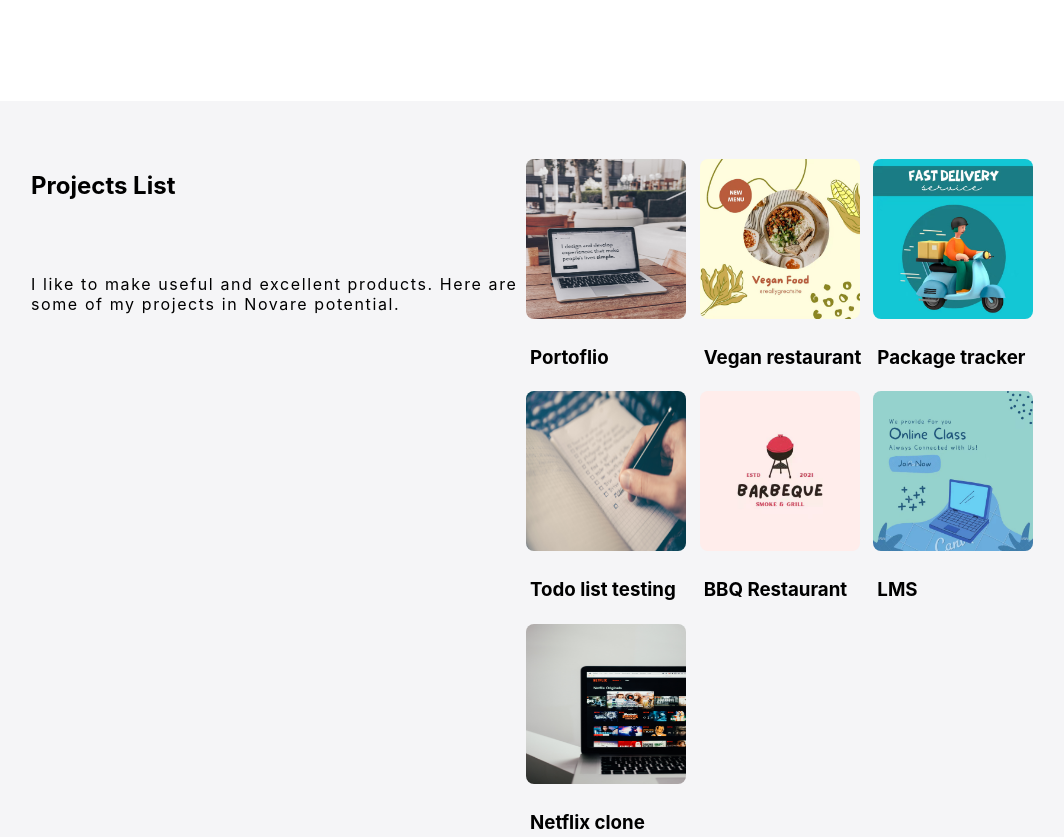
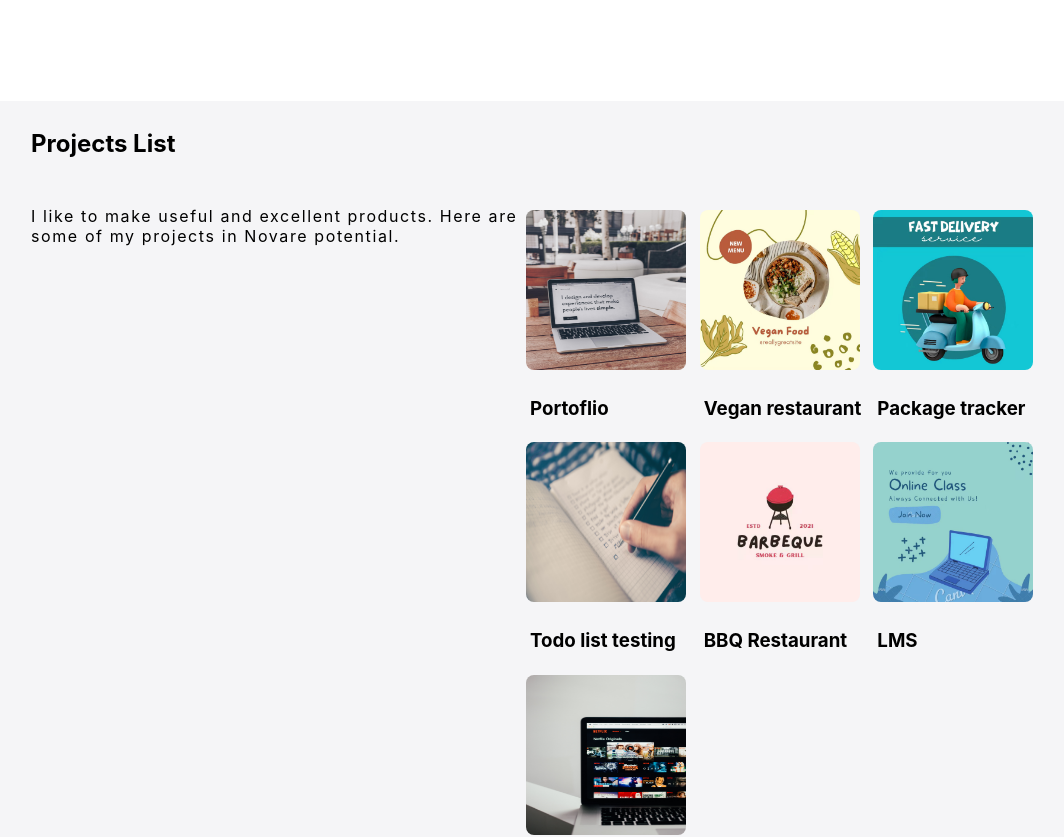
Before and after one commit to liuhaiwei-2021/portfolio-react, a React (Create React App) app: page / in a window 1280 px wide. Shown: the part 1503-2340 px from the top of the page, without its empty margins (97-1161 px from the left). Built offline with nearby package versions, Linux system fonts and the light colour scheme.

Commit message:
project css refactor

```diff
--- a/src/components/CardProject.jsx
+++ b/src/components/CardProject.jsx
@@ -6,7 +6,7 @@ import ModalForm from "./ModalForm";
 import { useModal } from "../state/ModalContext";
 import "../styles/CardProject.css";
 
-function CardProject({ item }) {
+export default function CardProject({ item }) {
 	const { setModal } = useModal();
 	const { imageURL, title, isOpen } = item;
 
@@ -39,5 +39,3 @@ function CardProject({ item }) {
 		</div>
 	);
 }
-
-export default CardProject;
--- a/src/components/Projects.jsx
+++ b/src/components/Projects.jsx
@@ -3,15 +3,16 @@ import CardProject from "./CardProject";
 import projects from "../data/projects.json";
 import "../styles/Projects.css";
 
-function Projects() {
+export default function Projects() {
+	const projectCards = projects.map((item, index) => <CardProject key={index} item={item} />);
+
 	return (
 		<section className="bg-dark" id="projects">
+			<div className="projects-header container">
+				<h1>Projects List</h1>
+			</div>
 			<div className="projects container">
 				<div className="projects-info">
-					<div className="projects-header">
-						<h1>Projects List</h1>
-					</div>
-
 					<div className="projects-text">
 						<p>
 							I like to make useful and excellent products. Here are some of my
@@ -21,12 +22,9 @@ function Projects() {
 				</div>
 
 				<div className="projects-cards" id="projects-cards">
-					{projects.length > 0 &&
-						projects.map((item, index) => <CardProject key={index} item={item} />)}
+					{projectCards}
 				</div>
 			</div>
 		</section>
 	);
 }
-
-export default Projects;
--- a/src/styles/Projects.css
+++ b/src/styles/Projects.css
@@ -4,16 +4,17 @@
 	width: 100%;
 	grid-template-rows: (1fr);
 	grid-template-columns: (1fr 1fr);
-  padding: 50px 0px 50px 0;
+	padding: 16px 0px 16px 0;
+}
+.projects-header {
+	display: block;
+	padding: 8px 0 8px 0;
 }
 .projects-info {
 	grid-column-start: 1;
 	grid-column-end: 2;
 	grid-row-start: 1;
 	grid-row-end: 2;
-}
-.projects-text {
-  padding: 50px 0 50px 0;
 }
 
 .projects-cards {
```
Lines whose indentation alone changed are shown as unchanged.
